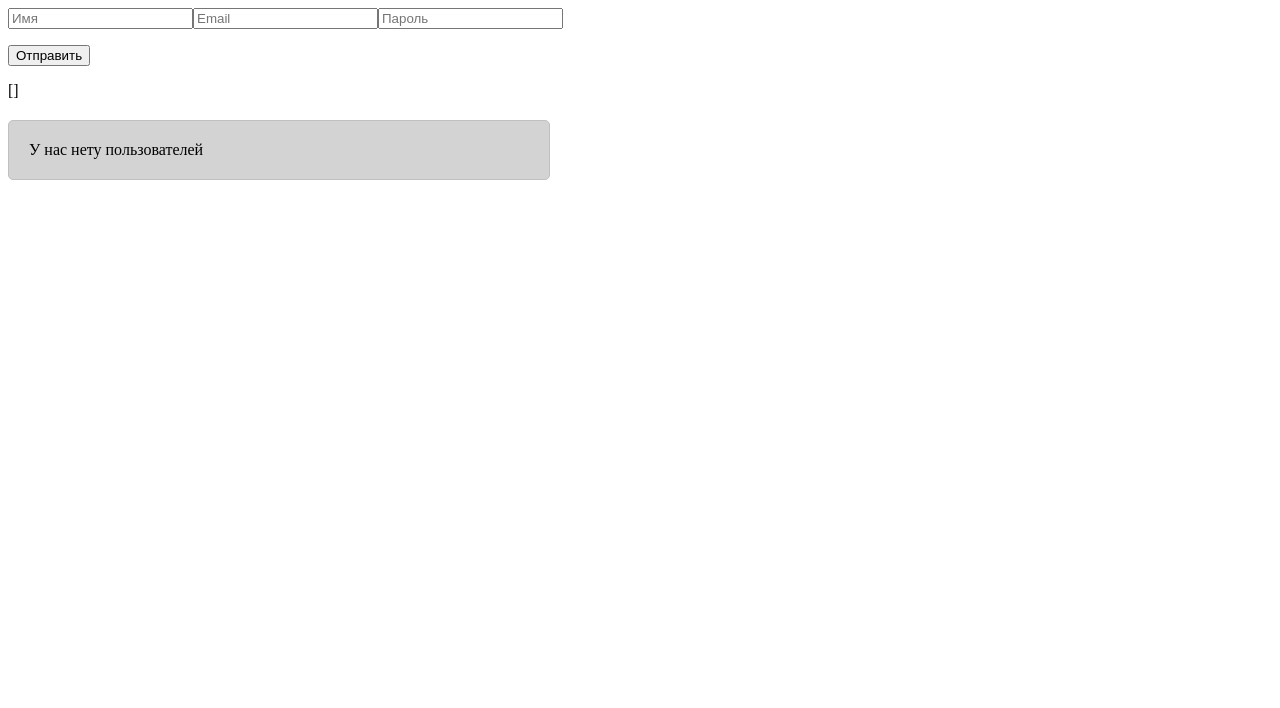
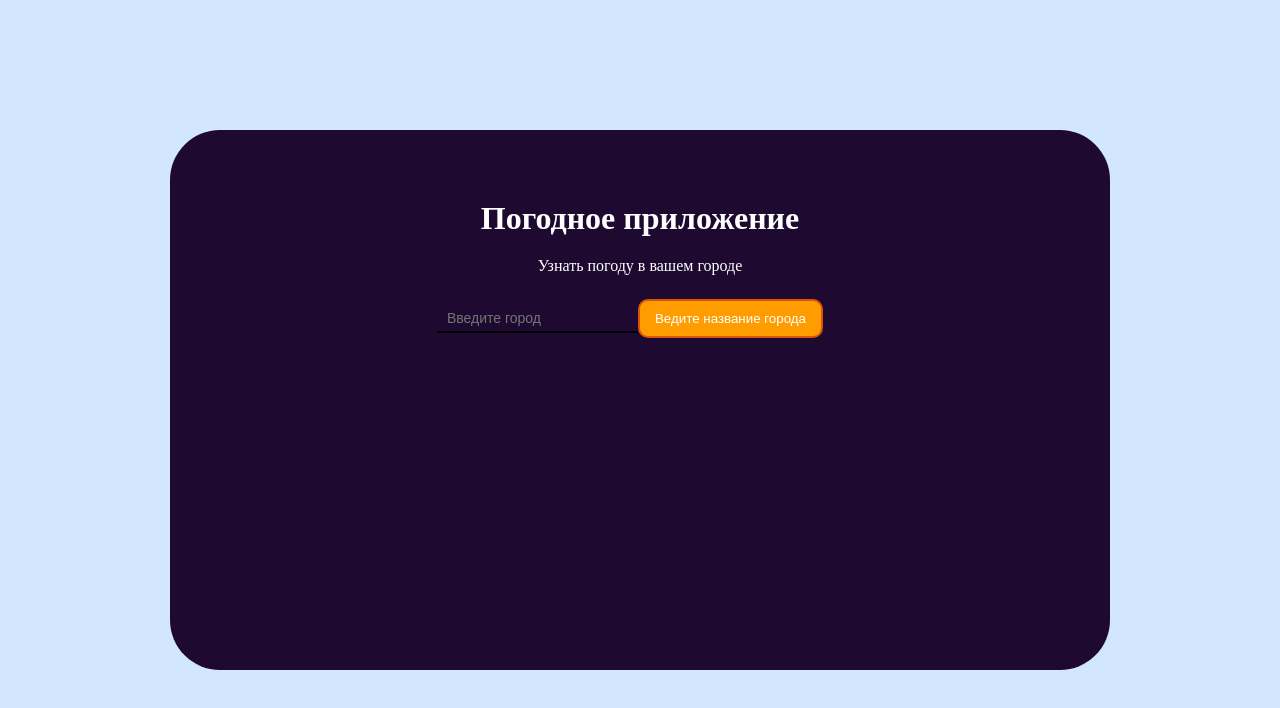
Before and after one commit to x42896/second-vue-project, a Vue app: page / in a window 1280 px wide. Shown: the top 708 px of the page. Built offline with nearby package versions, Linux system fonts and the light colour scheme.

Commit message:
Приложение с погодой готово

```diff
--- a/package.json
+++ b/package.json
@@ -9,6 +9,7 @@
     "preview": "vite preview"
   },
   "dependencies": {
+    "axios": "^1.11.0",
     "vue": "^3.5.18"
   },
   "devDependencies": {
--- a/src/App.vue
+++ b/src/App.vue
@@ -1,111 +1,154 @@
-<!-- App.vue – основной компонент страницы -->
-<!-- Основной код страницы -->
-<template>
-  <!-- @input="" много всего нужно записать ещё лучше использовать v-model="" -->
-  <!-- v-model="" – встроенный атрибут в Vue, не обработчик события, за счёт него можем получать данные и сразу устанавливать в переменную. То есть данные из input сразу добавятся в userName. Если работать с checkbox или radio, v-model имеет свою специфику -->
-  <input type="text" v-model="userName" placeholder="Имя">
-  <input type="email" v-model="userEmail" placeholder="Email">
-  <input type="password" v-model="userPass" placeholder="Пароль">
-  <p class="block-name">{{ error }}</p>
-  <!-- При нажатии на кнопку получаем все данные из переменных и добавляем новый элемент в массив -->
-  <button @click="sendData()">Отправить</button>
+<script>
+// Импортируем Axios для работы с JSON по API
+import axios from 'axios'
 
-
-  <!-- Тут для теста выводим сразу значения переменных которые пишем в input -->
-  <p>{{ userName }}</p>
-  <p>{{ userEmail }}</p>
-  <p>{{ userPass }}</p>
-
-  <!-- Вывод новых данных из массива -->
-  <p>{{ users }}</p>
-
-
-
-  <!-- Доп атрибут if, else-if, else если в массиве ничего нет то покажем этот блок -->
-  <div v-if="users.length == 0" class="user">
-    У нас нету пользователей
-  </div>
-  <!-- Если только 1 пользователь то этот блок покажем -->
-  <div v-else-if="users.length == 1" class="user">
-    У нас только 1 пользователь
-  </div>
-  <!-- Иначе этот блок покажем -->
-  <div v-else class="user">
-    У нас больше одного пользователя
-  </div>
-
-
-
-  <!-- Сюда подставится всё что есть в User.vue в разделе template-->
-  <User v-for="(el, index) in users" :key="index" />
-</template>
-
-
-
-<!-- Подключаются все скрипты -->
-<script>
-// Импорт данныех из файла User.vue (чтобы подставлять в template)
-import User from './components/User.vue'
-  // Объект который экспортируем по умолчанию, в котором хранятся различные действия
   export default {
-    // Указываем с какими компоненатми из Users.vue будем работать
-    components: { User },
-    // Стандартная запись для переменных которые добавляются в основной html
     data() {
       return {
-        users: [],
+        city: '',
         error: '',
-        userName: '',
-        userEmail: '',
-        userPass: ''
+        info: null
       }
     },
-    // Функции которые можно будет вызывать чтобы не писать Vue код прямо в HTML
+    computed: {
+      cityName() {
+        return `"${this.city}"`
+      },
+      showTemp() {
+        return `Температура: "${this.info.main.temp}"`
+      },
+      showFeelLike() {
+        return `Ощущается как: "${this.info.main.feels_like}"`
+      },
+      showMinTemp() {
+        return `Минимальная температура: "${this.info.main.temp_min}"`
+      },
+      showMaxTemp() {
+        return `Максимальная температура: "${this.info.main.temp_max}"`
+      },
+    },
     methods: {
-      // Проверка ввёл ли пользователь все данные
-      sendData() {
-        // Улучшенная записать, так везде можно писать и добавить trim() а ниже более простая
-        if (!this.userName.trim()) {
-          this.error = 'Имя не введено'
-          return
-        // email лучше валидировать с помощью RegExp (не знаю пока что это)
-        } else if (this.userEmail == '') {
-          this.error = 'Email не введен'
-          return
-        } else if (this.userPass == '') {
-          this.error = 'Пароль не введен'
-          return
+      getWeather() {
+        // Если пользователь ввёл меньше двух символов то выводим ошибку в div и выходим из всего метода
+        if (this.city.trim().length < 2) {
+          this.error = 'Нужно название более одного символа'
+          return false
         }
 
-        // Пустое значение если ошибки исправлены
+        // Очишаем ошибку
         this.error = ''
 
-        // Обращене к data() в ней к users и добавление нового объекта в users где ключ будет name, а значение из переменных data() подставится
-        // Чтобы обратиться к верному массиву нужно прописать this и уже потом users.push({
-        this.users.push({
-          name: this.userName,
-          email: this.userEmail,
-          pass: this.userPass
-        })
+        // Получение JSON по API по ссылке. Если успешно соединились то .then (тогда) сохраняем результат в this.info
+        axios.get(`https://api.openweathermap.org/data/2.5/weather?q=${this.city}&units=metric&appid=a0b628fcff2b5f2546f862485b9ba834`).then(res => (this.info = res.data))
+        // res => (this.info = res)) – это аналог записи полной функции и улучшам тут ещё что обращаемся к объекту data в json
+        /* .then(function(res) {
+          this.info = res;
+        }) */
+      }
 
-
-        // В конце лучше очищаться все поля input для лучшего UX например this.userName = '' и т.д
-      }
     }
   }
 </script>
 
 
 
-<!-- Весь CSS для этого компонента -->
+
+
+
+<template>
+  <div class="wrapper">
+    <h1>Погодное приложение</h1>
+    <!-- Это запись без условия -->
+    <!-- <p>Узнать погоду в {{ city }}</p> -->
+
+    <!-- Это с тернарным (коротким) уловием и доп ковычками к тексту, модно и через (конкатенацию) написать `"${city}"` -->
+    <p>Узнать погоду в {{ city == '' ? 'вашем городе' : '"' + city + '"' }}</p>
+
+    <!-- $event.target.value за счёт этой команды мы кладёт в переменную значение которое вводит пользователь. И важно прописать this чтобы установить в переменную значение -->
+    <!-- this означает что мы прямо к этому компоненту обращаемся и именно с этим компонентом и будем работать и именно с переменными в этом компоненте -->
+    <!-- <input type="text" v-on:input="this.city = $event.target.value" placeholder="Введите город"> -->
+    <!-- Можно упросить строку выше и записать -->
+    <!-- <input type="text" @input="this.city = $event.target.value" placeholder="Введите город"> -->
+    <!-- Или ешё проще -->
+    <input type="text" v-model="city" placeholder="Введите город">
+
+    <!-- <button v-show="city != ''">Получить погоду</button> -->
+    <button v-if="city != ''" @click="getWeather()">Получить погоду</button>
+    <button disabled v-else>Ведите название города</button>
+    <p class="error">{{ error }}</p>
+
+    <!-- Показываем JSON объект при нажатии на кнопку -->
+    <!-- Важно написать v-if а не v-show (проверят только на null) -->
+    <!-- Чуть ниже у себя в учебнике записал почему так и что лучше сделать проверку через .catch() -->
+    <div v-if="info != null">
+      <p>{{ showTemp }}</p>
+      <p>{{ showFeelLike }}</p>
+      <p>{{ showMinTemp }}</p>
+      <p>{{ showMaxTemp }}</p>
+    </div>
+
+  </div>
+</template>
+
+
+
+
+
+
 <style scoped>
-  .user {
-    width: 500px;
+  .wrapper {
+    width: 900px;
+    height: 500px;
+    padding: 20px;
+    border-radius: 50px;
+    background-color: rgb(30, 10, 48);
+    text-align: center;
+    color: white;
+  }
+
+  .wrapper h1 {
+    margin-top: 50px;
+  }
+
+  .wrapper p {
     margin-top: 20px;
-    border: 1px solid silver;
-    background-color: lightgray;
-    color: black;
-    padding: 20px;
-    border-radius: 5px;
+  }
+
+  .wrapper input {
+    margin-top: 30px;
+    background: transparent;
+    border: 0;
+    border-bottom: 2px solid black;
+    color: white;
+    font-size: 14px;
+    padding: 5px 10px;
+    outline: none;
+  }
+
+  .wrapper input:focus {
+    border-bottom-color: darkmagenta;
+  }
+
+  .wrapper button {
+    background-color: rgb(255, 157, 0);
+    color: white;
+    border-radius: 10px;
+    border: 2px solid rgb(217, 83, 10);
+    padding: 10px 15px;
+    margin-right: 20px;
+    cursor: pointer;
+    transition: 0.5s ease;
+  }
+
+  .wrapper button:disabled {
+    cursor: not-allowed;
+  }
+
+  .wrapper button:hover {
+    transform: scale(1.1) translateY(-5px);
+  }
+
+  .error {
+    color: tomato;
   }
 </style>
--- /dev/null
+++ b/src/assets/main.css
@@ -0,0 +1,10 @@
+* { margin: 0; padding: 0; }
+
+body {
+    width: 100%;
+    min-height: 100vh;
+    background-color: rgb(210, 230, 253);
+    display: flex;
+    justify-content: center;
+    align-items: center;
+}
--- a/src/components/User.vue
+++ /dev/null
@@ -1,17 +0,0 @@
-<template>
-    <!-- Данные не будем тут перебирать по этому цикл не нужен -->
-    <div class="user">
-        <h3>{{ el.name }}</h3>
-        <p>{{ el.name }} – <b>{{ el.pass }}</b></p>
-    </div>
-</template>
-
-<script>
-export default {
-
-}
-</script>
-
-<style lang="scss" scoped>
-
-</style>
--- a/src/main.js
+++ b/src/main.js
@@ -1,12 +1,12 @@
 // Основной файл где мы подключаем createApp из фреймворка vue
 import { createApp } from 'vue'
-
-
-//import './style.css'
 
 // Какой основной компонент подключаем
 import App from './App.vue'
 
+// Подключение основных стилей к сайту
+import './assets/main.css'
+
 
 // Обращене к основному HTML файлу с id app куда мы будем помещать весь код
 createApp(App).mount('#app')
--- a/src/style.css
+++ /dev/null
@@ -1,79 +0,0 @@
-:root {
-  font-family: system-ui, Avenir, Helvetica, Arial, sans-serif;
-  line-height: 1.5;
-  font-weight: 400;
-
-  color-scheme: light dark;
-  color: rgba(255, 255, 255, 0.87);
-  background-color: #242424;
-
-  font-synthesis: none;
-  text-rendering: optimizeLegibility;
-  -webkit-font-smoothing: antialiased;
-  -moz-osx-font-smoothing: grayscale;
-}
-
-a {
-  font-weight: 500;
-  color: #646cff;
-  text-decoration: inherit;
-}
-a:hover {
-  color: #535bf2;
-}
-
-body {
-  margin: 0;
-  display: flex;
-  place-items: center;
-  min-width: 320px;
-  min-height: 100vh;
-}
-
-h1 {
-  font-size: 3.2em;
-  line-height: 1.1;
-}
-
-button {
-  border-radius: 8px;
-  border: 1px solid transparent;
-  padding: 0.6em 1.2em;
-  font-size: 1em;
-  font-weight: 500;
-  font-family: inherit;
-  background-color: #1a1a1a;
-  cursor: pointer;
-  transition: border-color 0.25s;
-}
-button:hover {
-  border-color: #646cff;
-}
-button:focus,
-button:focus-visible {
-  outline: 4px auto -webkit-focus-ring-color;
-}
-
-.card {
-  padding: 2em;
-}
-
-#app {
-  max-width: 1280px;
-  margin: 0 auto;
-  padding: 2rem;
-  text-align: center;
-}
-
-@media (prefers-color-scheme: light) {
-  :root {
-    color: #213547;
-    background-color: #ffffff;
-  }
-  a:hover {
-    color: #747bff;
-  }
-  button {
-    background-color: #f9f9f9;
-  }
-}
```
Also changed, not shown: 1 other file (tests, documents, lock files or other folders).
